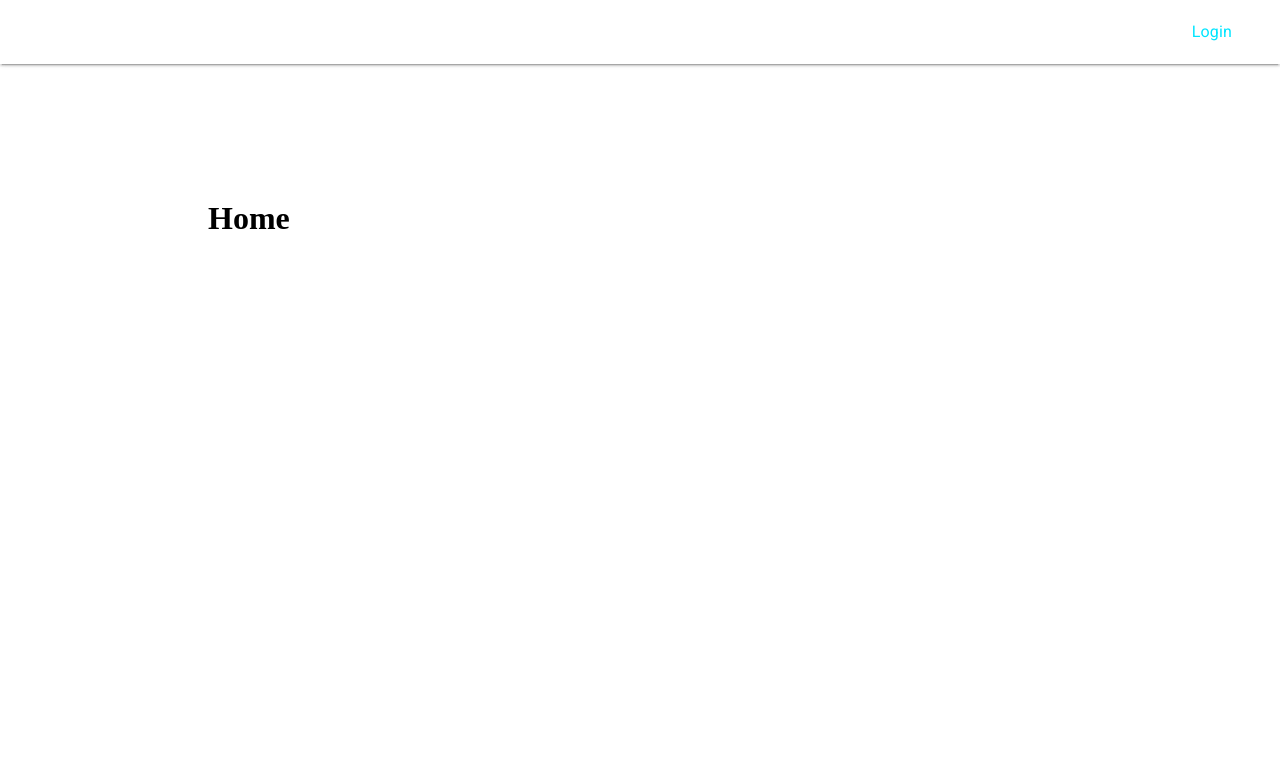
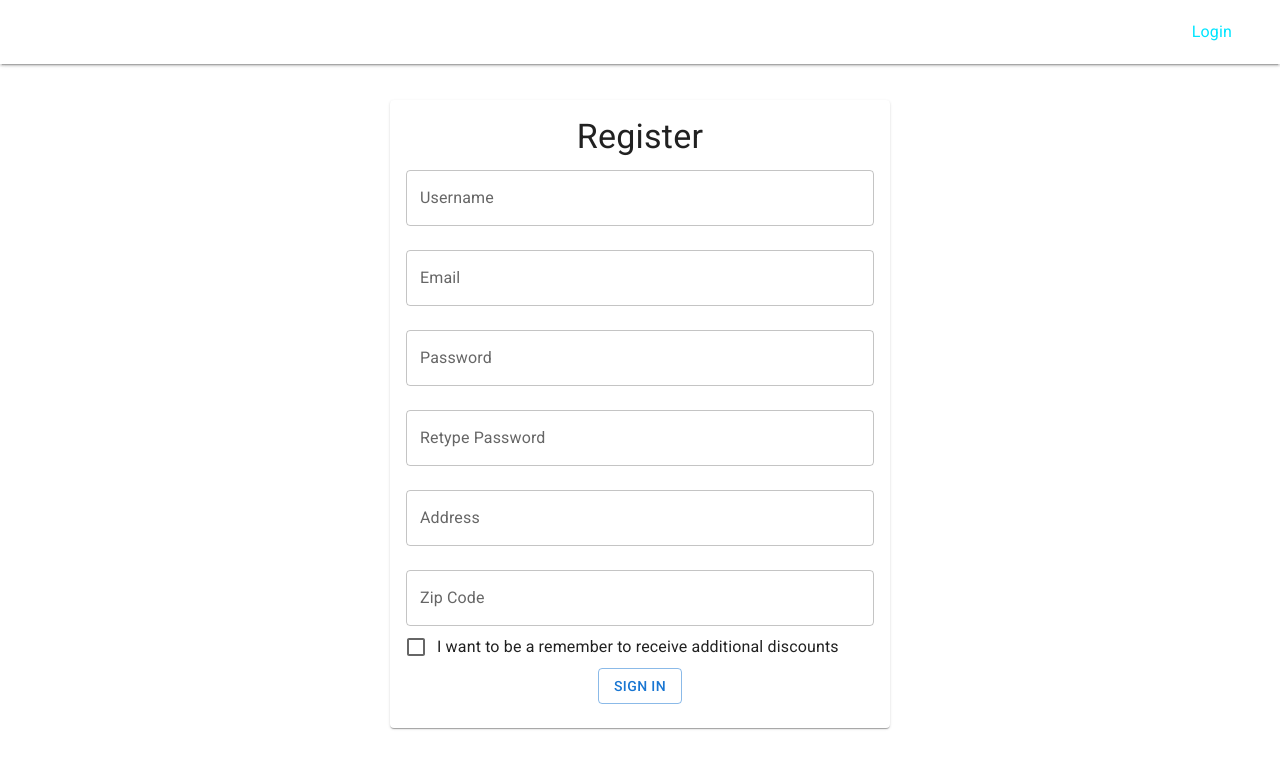
Before and after one commit to aharis/client, a React (Create React App) app: page / in a window 1280 px wide. Shown: the top 768 px of the page. Built offline with nearby package versions, Linux system fonts and the light colour scheme; a web font is replaced by a local one.

Commit message:
UI for register form implemented

```diff
--- a/src/App.tsx
+++ b/src/App.tsx
@@ -2,13 +2,15 @@ import React from "react";
 import { Routes, Route } from "react-router-dom";
 import Home from "./pages/Home";
 import Header from "./components/header/Header";
+import Register from "./pages/Register";
 
 function App() {
   return (
     <>
     <Header />
       <Routes>
-        <Route path="/" element={<Home />} />
+
+        <Route path="/" element={<Register />} />
       </Routes>
     </>
   );
--- /dev/null
+++ b/src/pages/Register.tsx
@@ -0,0 +1,61 @@
+import {
+  Box,
+  Button,
+  Card,
+  CardContent,
+  Checkbox,
+  FormControlLabel,
+  Grid,
+  TextField,
+  Typography,
+} from '@mui/material'
+
+const Register = () => {
+  return (
+    <Card
+      style={{
+        margin: '100px auto',
+        maxWidth: '500px',
+        display: `flex`,
+        flexDirection: `row`,
+        justifyContent: `center`,
+        alignItems: 'center',
+      }}>
+      <CardContent>
+        <Typography gutterBottom variant='h4' align='center'>
+          Register
+        </Typography>
+        <Grid container spacing={3}>
+          <Grid item xs={12}>
+            <TextField label='Username' variant='outlined' fullWidth />
+          </Grid>
+          <Grid xs={12} item>
+            <TextField label='Email' variant='outlined' fullWidth />
+          </Grid>
+          <Grid xs={12} item>
+            <TextField label='Password' variant='outlined' fullWidth />
+          </Grid>
+          <Grid xs={12} item>
+            <TextField label='Retype Password' variant='outlined' fullWidth />
+          </Grid>
+          <Grid xs={12} item>
+            <TextField label='Address' variant='outlined' fullWidth />
+          </Grid>
+          <Grid xs={12} item>
+            <TextField label='Zip Code' variant='outlined' fullWidth />
+          </Grid>
+        </Grid>
+        <FormControlLabel
+          control={<Checkbox />}
+          label='I want to be a remember to receive additional discounts'
+        />
+
+        <Box textAlign='center'>
+          <Button variant='outlined'>Sign In</Button>
+        </Box>
+      </CardContent>
+    </Card>
+  )
+}
+
+export default Register
```
